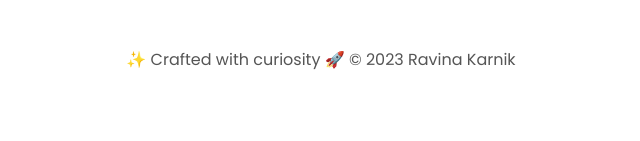
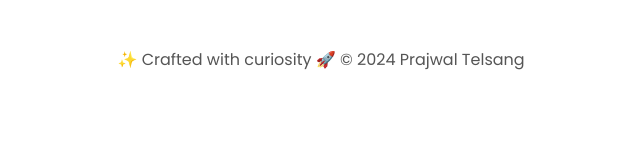
Before and after one commit to prajwaltelsang/portfollio, a plain HTML site: page da.html in a window 1280 px wide. Shown: the part 5479-5620 px from the top of the page, 319-959 px from the left. Drawn offline with Linux system fonts and the light colour scheme.

Commit message:
Update da.html

```diff
--- a/da.html
+++ b/da.html
@@ -650,7 +650,7 @@
             </ul>
           </div>
         </nav>
-        <p>&#10024 Crafted with curiosity &#128640 &#169; 2023 Ravina Karnik</p>
+        <p>&#10024 Crafted with curiosity &#128640 &#169; 2024 Prajwal Telsang</p>
       </footer>
       <script src="script.js"></script>
 </body>
```
